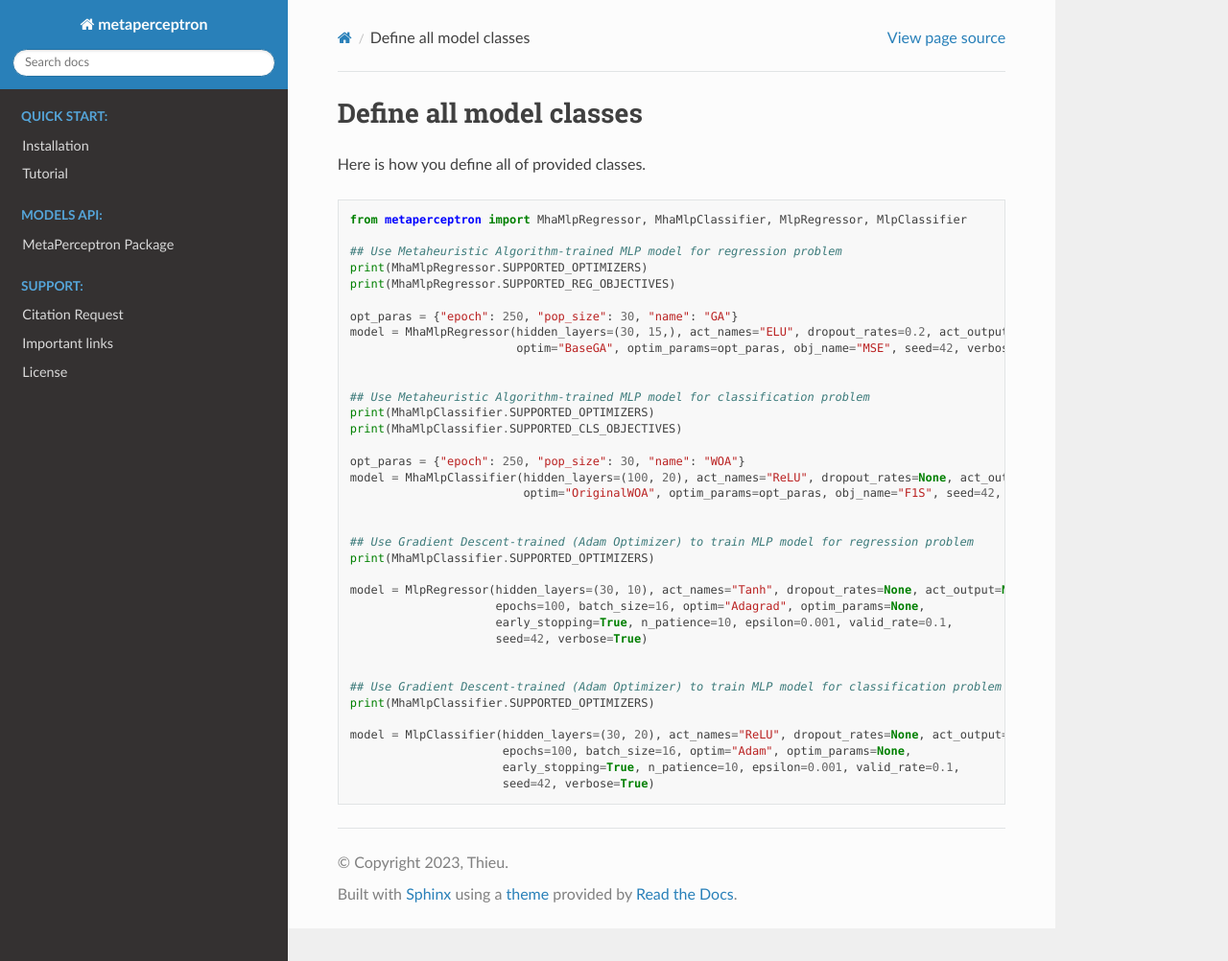
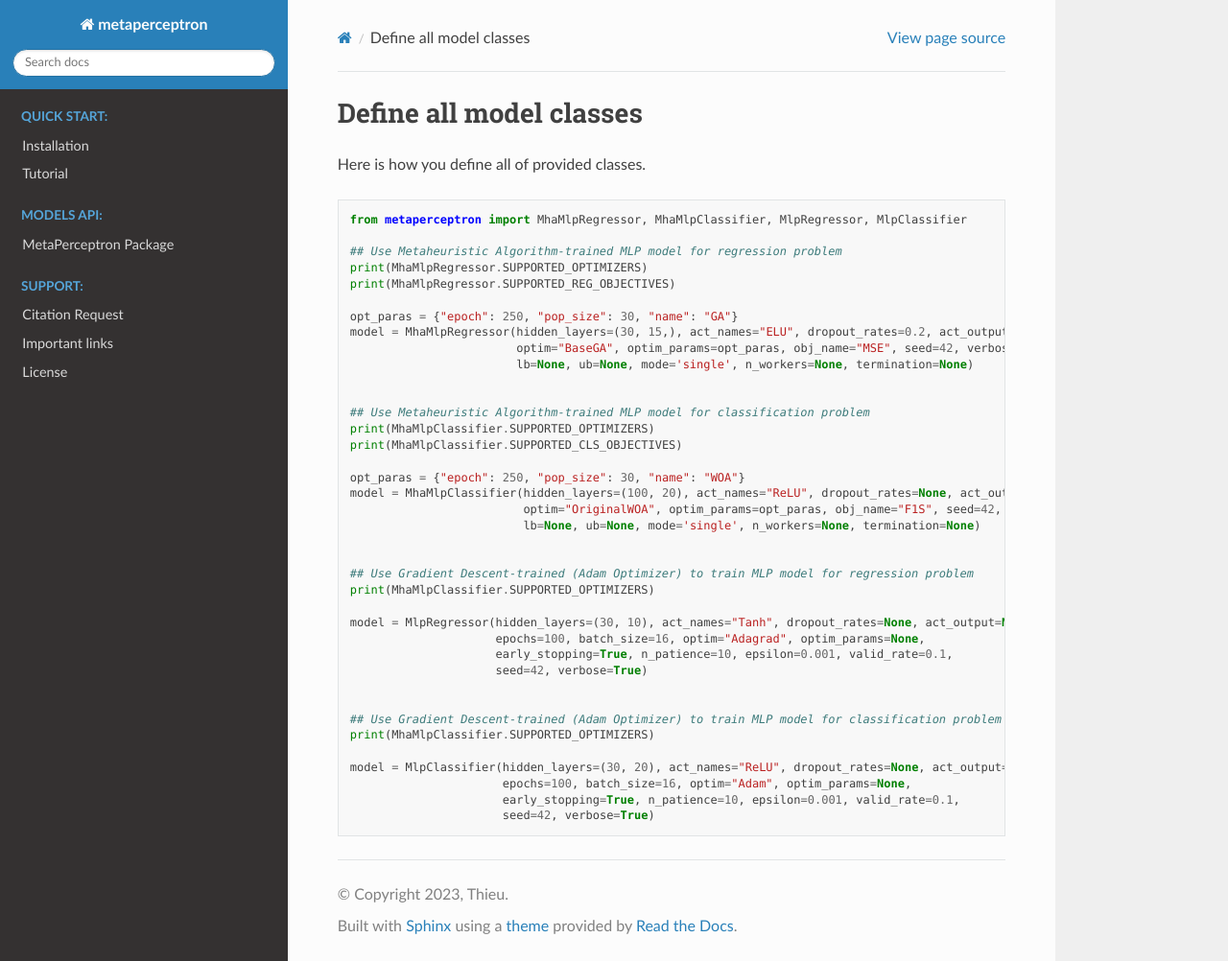
Before and after one commit to thieu1995/MetaPerceptron, a Sphinx documentation site: the page built from docs/source/pages/tutorial/all_model_classes.rst, in a window 1280 px wide and 1002 px high. Shown: the whole window at 96% size. Built offline with Sphinx 7.4.7 and the Read the Docs theme 3.1.0, drawn with Linux system fonts in a browser that asks for light colours.

Commit message:
Update docs

```diff
--- a/docs/source/pages/tutorial/all_model_classes.rst
+++ b/docs/source/pages/tutorial/all_model_classes.rst
@@ -13,7 +13,8 @@ Here is how you define all of provided classes.
 
     opt_paras = {"epoch": 250, "pop_size": 30, "name": "GA"}
     model = MhaMlpRegressor(hidden_layers=(30, 15,), act_names="ELU", dropout_rates=0.2, act_output=None,
-                            optim="BaseGA", optim_params=opt_paras, obj_name="MSE", seed=42, verbose=True)
+                            optim="BaseGA", optim_params=opt_paras, obj_name="MSE", seed=42, verbose=True,
+                            lb=None, ub=None, mode='single', n_workers=None, termination=None)
 
 
     ## Use Metaheuristic Algorithm-trained MLP model for classification problem
@@ -22,7 +23,8 @@ Here is how you define all of provided classes.
 
     opt_paras = {"epoch": 250, "pop_size": 30, "name": "WOA"}
     model = MhaMlpClassifier(hidden_layers=(100, 20), act_names="ReLU", dropout_rates=None, act_output=None,
-                             optim="OriginalWOA", optim_params=opt_paras, obj_name="F1S", seed=42, verbose=True)
+                             optim="OriginalWOA", optim_params=opt_paras, obj_name="F1S", seed=42, verbose=True,
+                             lb=None, ub=None, mode='single', n_workers=None, termination=None)
 
 
     ## Use Gradient Descent-trained (Adam Optimizer) to train MLP model for regression problem
--- a/docs/source/pages/tutorial/mha_mlp_comparator.rst
+++ b/docs/source/pages/tutorial/mha_mlp_comparator.rst
@@ -40,6 +40,7 @@ In this example, we will use Iris classification dataset. We compare 3 models in
         obj_name="F1S",
         verbose=True,
         seed=42,
+        lb=None, ub=None, mode='single', n_workers=None, termination=None
     )
 
     ## Perform comparison
```
